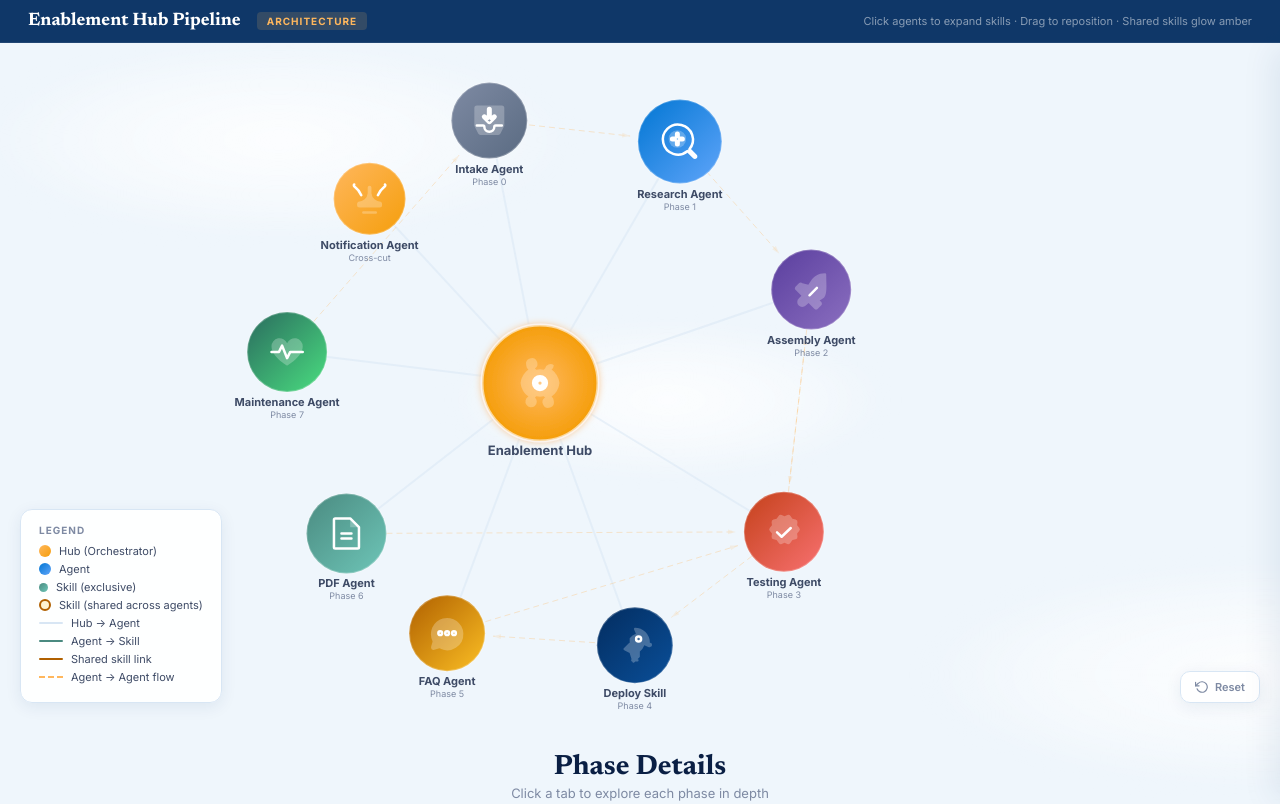
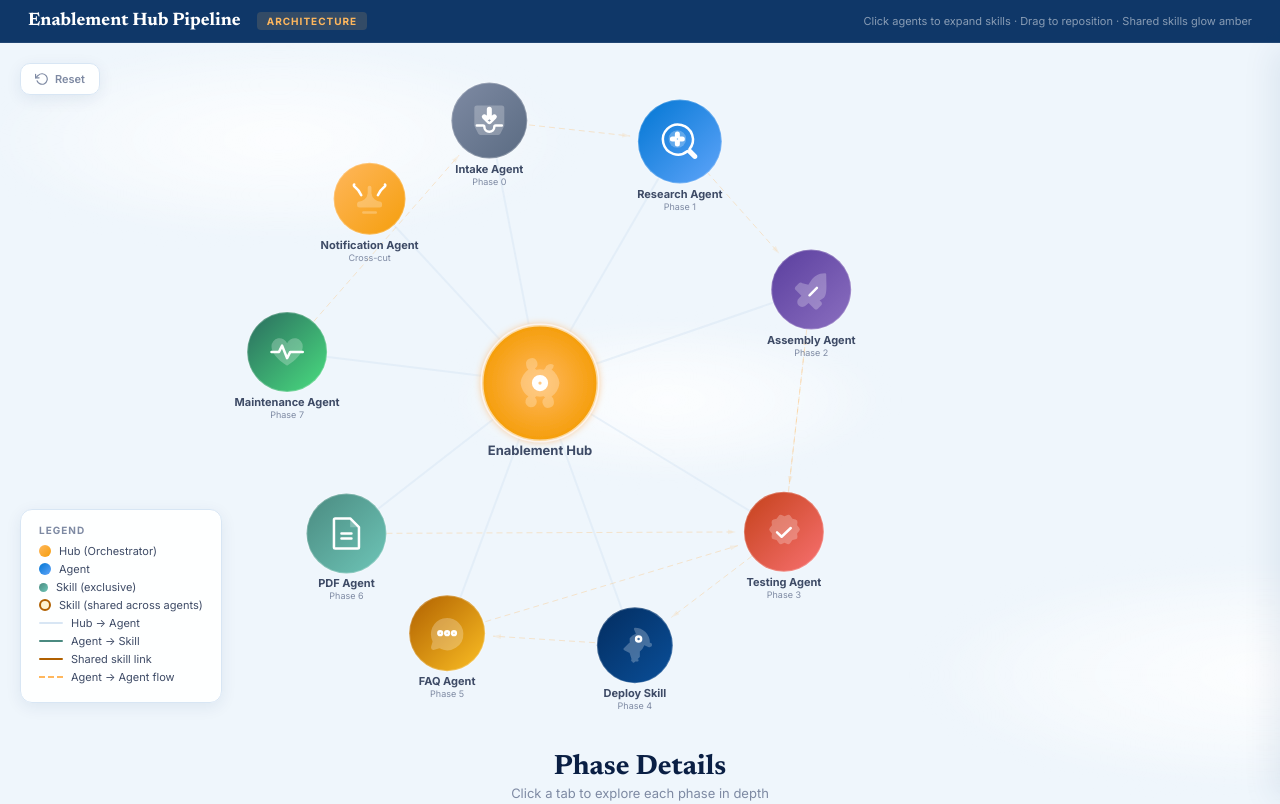
Before and after one commit to aulakhs/EnablementArchitecture, a plain HTML site: page index.html in a window 1280 px wide. Shown: the top 804 px of the page. Drawn offline with nearby package versions, Linux system fonts and the light colour scheme.

Commit message:
Move reset button to top-left to avoid detail panel overlap

```diff
--- a/index.html
+++ b/index.html
@@ -74,7 +74,7 @@ body{font-family:'Inter',-apple-system,sans-serif;background:var(--bg);color:var
 .leg-line{width:24px;height:2px;flex-shrink:0;border-radius:1px}
 
 /* Reset button */
-.reset-btn{position:absolute;bottom:20px;right:20px;z-index:50;background:rgba(255,255,255,0.92);backdrop-filter:blur(10px);border:1px solid var(--border);border-radius:10px;padding:8px 14px;font-family:'Inter',-apple-system,sans-serif;font-size:11px;font-weight:600;color:var(--ink3);cursor:pointer;display:flex;align-items:center;gap:6px;box-shadow:0 4px 16px rgba(3,45,96,0.08);transition:all .15s}
+.reset-btn{position:absolute;top:20px;left:20px;z-index:50;background:rgba(255,255,255,0.92);backdrop-filter:blur(10px);border:1px solid var(--border);border-radius:10px;padding:8px 14px;font-family:'Inter',-apple-system,sans-serif;font-size:11px;font-weight:600;color:var(--ink3);cursor:pointer;display:flex;align-items:center;gap:6px;box-shadow:0 4px 16px rgba(3,45,96,0.08);transition:all .15s}
 .reset-btn:hover{border-color:var(--blue-mid);color:var(--blue-mid);box-shadow:0 4px 20px rgba(1,118,211,0.15)}
 .reset-btn svg{width:14px;height:14px}
 
```
